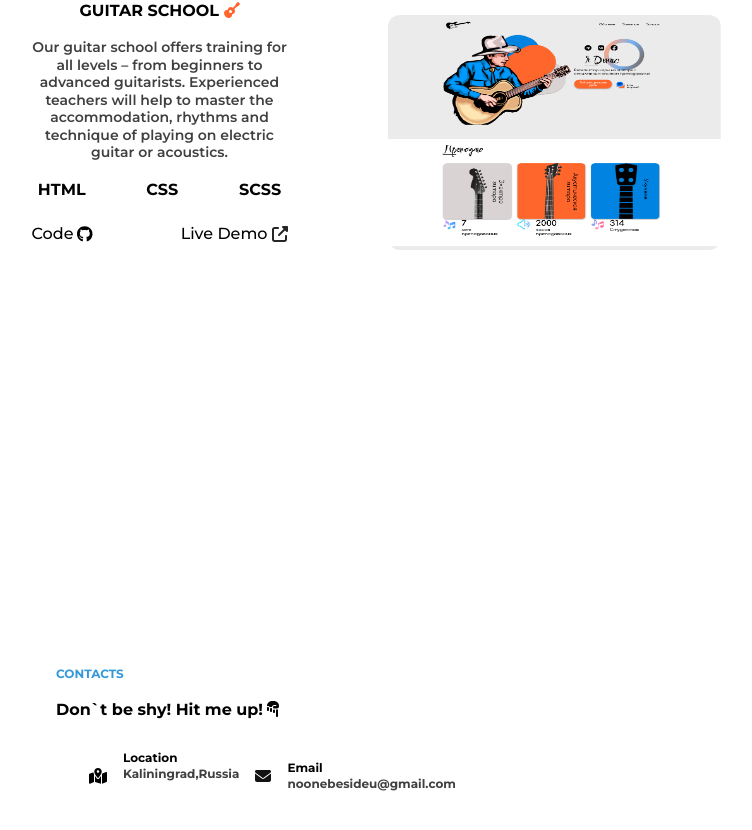
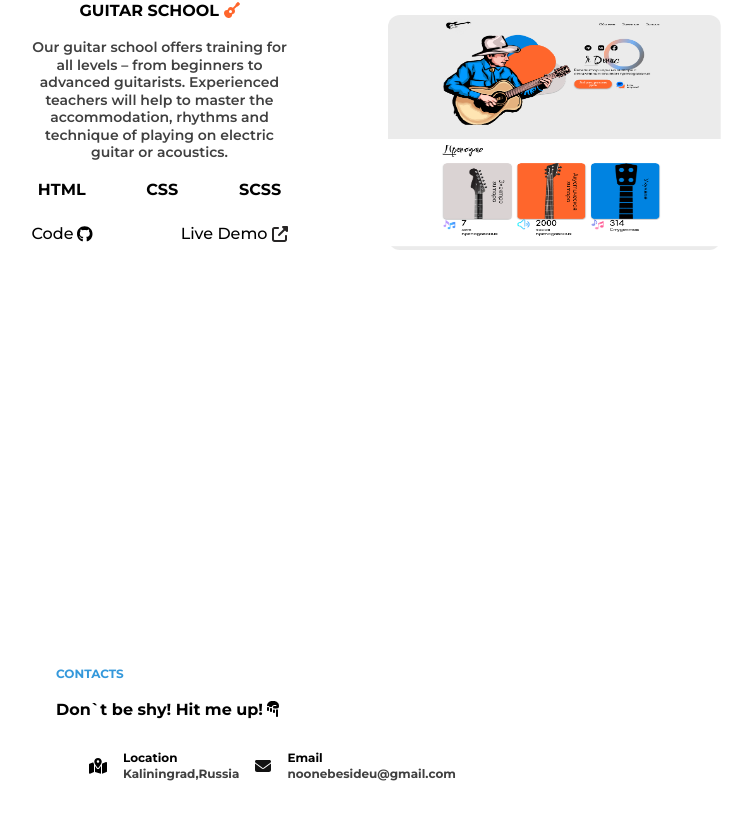
Before and after one commit to m1rxcle/MyPortfolio, a React (Vite) app: page / in a window 1280 px wide. Shown: the part 1918-2748 px from the top of the page, without its empty margins (264-1016 px from the left). Built offline with nearby package versions, Linux system fonts and the light colour scheme.

Commit message:
Мелкие доработки

```diff
--- a/src/Components/Contacts/Contacts.jsx
+++ b/src/Components/Contacts/Contacts.jsx
@@ -39,14 +39,14 @@ const Contacts = () => {
 					/>
 				</h2>
 			</div>
-			<div className="flex justify-center md:pr-[14%] ">
+			<div className="flex md:items-start justify-center md:pr-[14%] ">
 				<div className="flex flex-col items-start md:flex-row md:justify-center md:items-center md:gap-4 md:mr-7">
 					<FontAwesomeIcon
 						icon={faMapLocationDot}
 						style={{ color: "#000000" }}
 					/>
 					<p
-						className="flex flex-col text-xs font-bold font-montserrat mb-5"
+						className="flex flex-col text-xs font-bold font-montserrat mb-5 md:mb-0"
 						href="#"
 					>
 						<span className=" font-montserrat">Location</span>
--- a/src/Components/Contacts/Modal.jsx
+++ b/src/Components/Contacts/Modal.jsx
@@ -50,7 +50,7 @@ const FormModal = ({ open, onClose, loading, handleOk }) => {
 					className="p-1 outline-secondary border-secondary mb-2 rounded-md"
 					name="phone"
 					type="tel"
-					placeholder="+7 (921) 263-27-95"
+					placeholder="+7 (995) 325-51-13"
 					required
 					autoComplete="off"
 				/>
--- a/src/Components/Header/Header.jsx
+++ b/src/Components/Header/Header.jsx
@@ -32,7 +32,7 @@ const Header = () => {
 
 						<p className="font-montserrat px-5 text-base text-secondary mb-[38px] md:text-start md:w-[400px] md:px-0">
 							Hi, Im Denis Novikov. A passionate Front-end React Developer based
-							in Kaliningrad ,
+							in Kaliningrad,
 							<span className="inline-flex items-center  ">
 								Russia <img className="ml-2 " src={rusFlag} alt="" />
 							</span>
```
